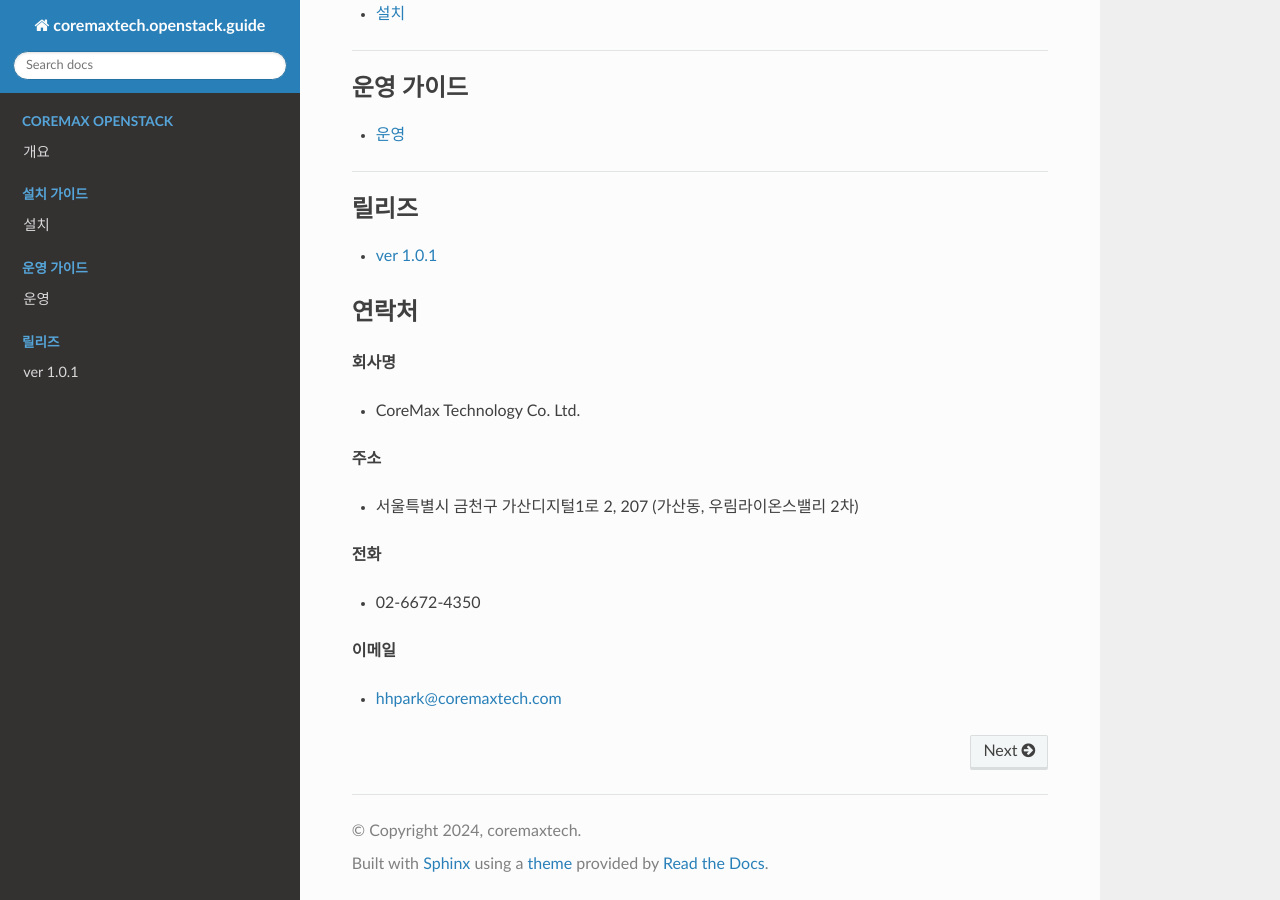
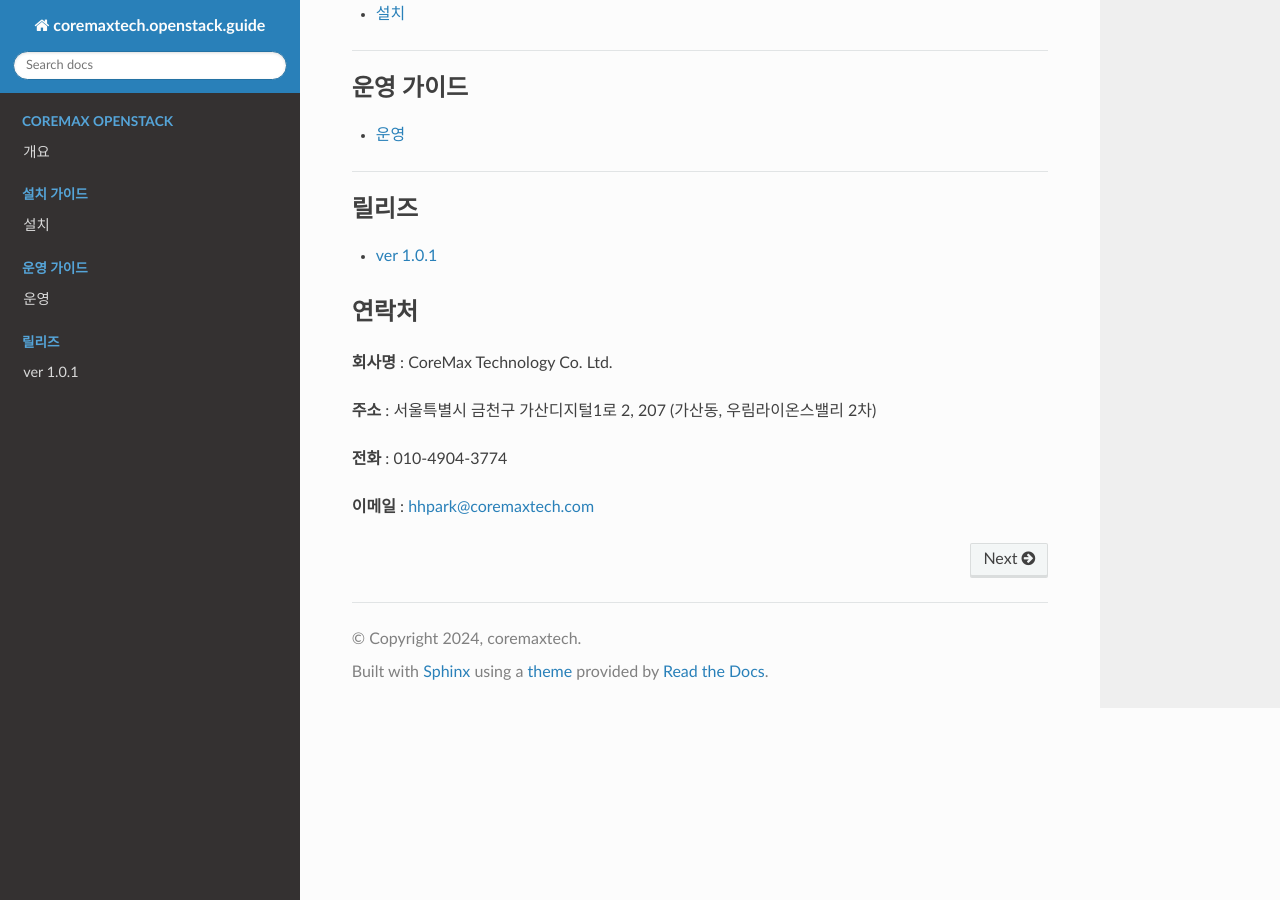
Before and after one commit to hoonhee92/install_tutorial.ver-0.1, a Sphinx documentation site: the page built from docs/source/index.rst, in a window 1280 px wide and 900 px high, scrolled down 1885 px. Built offline with Sphinx 7.4.7 and the Read the Docs theme 3.1.0, drawn with Linux system fonts in a browser that asks for light colours.

Commit message:
Update index.rst

```diff
--- a/docs/source/index.rst
+++ b/docs/source/index.rst
@@ -103,18 +103,10 @@
 연락처
 --------
 
-**회사명**
+**회사명** : CoreMax Technology Co. Ltd.
 
-- CoreMax Technology Co. Ltd.
+**주소** : 서울특별시 금천구 가산디지털1로 2, 207 (가산동, 우림라이온스밸리 2차)
 
-**주소**
+**전화** : 010-4904-3774
 
-- 서울특별시 금천구 가산디지털1로 2, 207 (가산동, 우림라이온스밸리 2차)
-
-**전화**
-
-- 02-6672-4350
-
-**이메일**
-
-- hhpark@coremaxtech.com
+**이메일** : hhpark@coremaxtech.com
```
